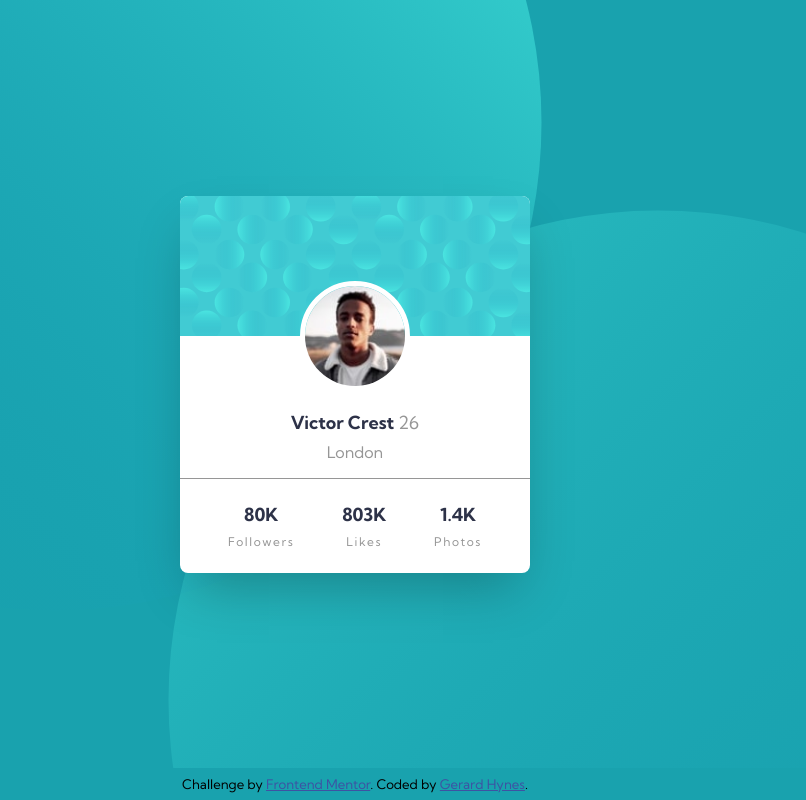
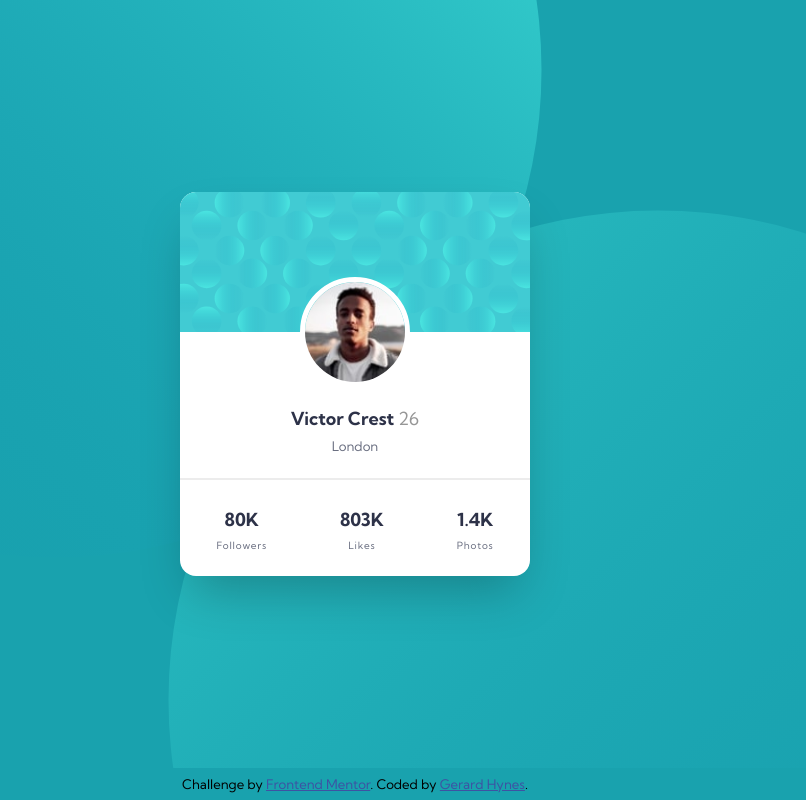
Before and after one commit to GK-Hynes/profile-card-component, a plain HTML site: page index.html in a window 1280 px wide. Shown: the whole page, without its empty margins (285-1091 px from the left). Drawn offline with Linux system fonts and the light colour scheme.

Commit message:
Adjust card details

```diff
--- a/style.css
+++ b/style.css
@@ -27,7 +27,7 @@ body {
   place-items: center;
   background-image: url(./images/bg-pattern-top.svg),
     url(./images/bg-pattern-bottom.svg);
-  background-position: top 175% left -50%, bottom 200% right -50%;
+  background-position: top 200% left -50%, bottom 200% right -50%;
   background-repeat: no-repeat;
 }
 
@@ -36,7 +36,7 @@ body {
   max-width: 350px;
   margin: 1.5rem;
   background-color: #fff;
-  border-radius: 0.5rem;
+  border-radius: 1rem;
   text-align: center;
   box-shadow: 0 25px 50px -12px rgba(0, 0, 0, 0.25);
 }
@@ -44,12 +44,12 @@ body {
 .card__top {
   background: url(./images/bg-pattern-card.svg);
   height: 140px;
-  border-top-left-radius: 0.5rem;
-  border-top-right-radius: 0.5rem;
+  border-top-left-radius: 1rem;
+  border-top-right-radius: 1rem;
 }
 
 .card__profile {
-  border-bottom: 1px solid var(--dark-gray);
+  border-bottom: 2px solid #ececec;
 }
 
 .card__image {
@@ -73,14 +73,16 @@ body {
 }
 
 .card__location {
-  color: var(--dark-gray);
-  margin-bottom: 1rem;
+  color: var(--dark-grayish-blue);
+  margin-bottom: 1.5rem;
+  font-size: 0.825rem;
 }
 
 .card__details {
   display: flex;
   justify-content: space-around;
-  padding: 1.5rem;
+  padding-top: 1.75rem;
+  padding-bottom: 1.5rem;
 }
 
 .card__stat {
@@ -93,9 +95,9 @@ body {
   display: block;
   margin-top: 0.5rem;
   font-weight: 400;
-  font-size: 0.75rem;
-  color: var(--dark-gray);
-  letter-spacing: 0.1rem;
+  font-size: 0.625rem;
+  color: var(--dark-grayish-blue);
+  letter-spacing: 0.05rem;
 }
 
 .footer {
```
